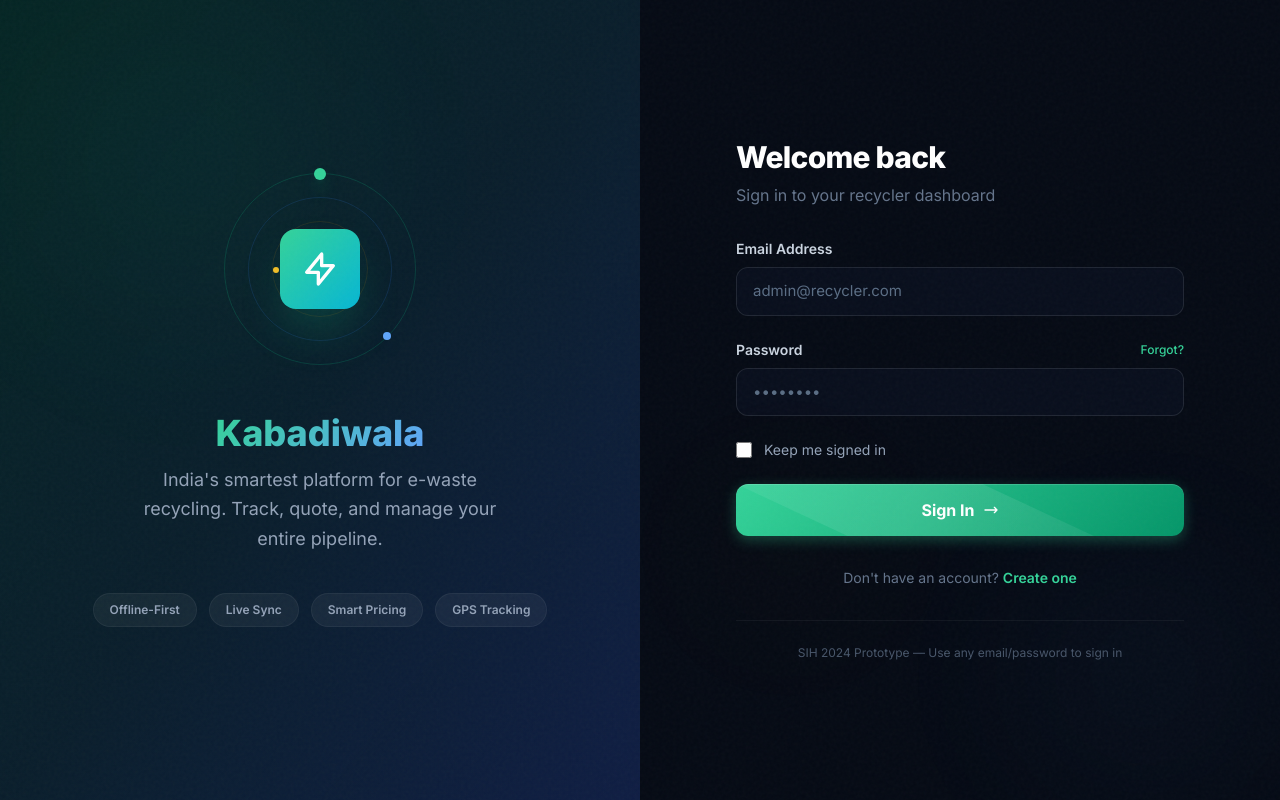
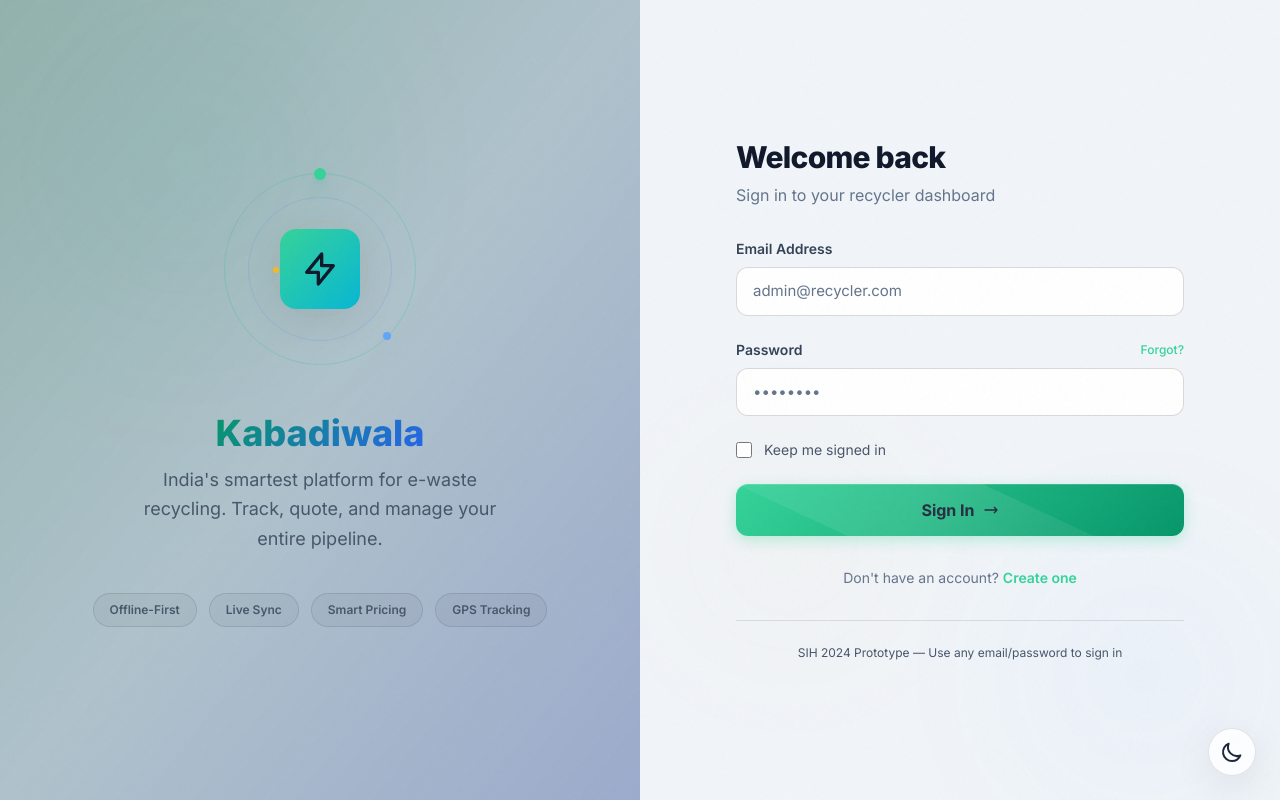
Before and after one commit to Arxov/Kabadiwala, a Next.js app in the folder recycler-portal/: page /login in a window 1280 px wide. Built offline with nearby package versions, Linux system fonts and the light colour scheme.

Commit message:
feat: Add full light/dark mode support and theme toggle button

```diff
--- a/recycler-portal/src/app/globals.css
+++ b/recycler-portal/src/app/globals.css
@@ -304,3 +304,76 @@ textarea::placeholder {
   transform: translate(-50%, -50%);
   animation: float 18s ease-in-out infinite 3s;
 }
+
+/* ─── LIGHT MODE OVERRIDES ─── */
+.light {
+  --bg-deep: #f1f5f9;
+  --bg-base: #f8fafc;
+  --bg-surface: #ffffff;
+  --bg-elevated: #e2e8f0;
+  --border-subtle: rgba(0, 0, 0, 0.08);
+  --border-medium: rgba(0, 0, 0, 0.15);
+  --text-primary: #0f172a;
+  --text-secondary: #334155;
+  --text-muted: #64748b;
+}
+
+/* Force light mode text and backgrounds for hardcoded utility classes */
+.light body { background-color: #f1f5f9; }
+.light .text-white { color: #0f172a !important; }
+.light .text-slate-300 { color: #334155 !important; }
+.light .text-slate-400 { color: #475569 !important; }
+.light .text-slate-500 { color: #64748b !important; }
+.light .bg-slate-800 { background-color: #cbd5e1 !important; }
+.light .bg-white\/5 { background-color: rgba(0, 0, 0, 0.04) !important; }
+.light .bg-white\/10 { background-color: rgba(0, 0, 0, 0.08) !important; }
+.light .hover\:bg-white\/5:hover { background-color: rgba(0, 0, 0, 0.06) !important; }
+.light .hover\:bg-white\/10:hover { background-color: rgba(0, 0, 0, 0.12) !important; }
+.light .border-white\/5, .light .border-white\/10 { border-color: rgba(0, 0, 0, 0.1) !important; }
+.light .bg-\[\#0a1122\] { background-color: #ffffff !important; }
+.light .bg-\[\#060d1a\] { background-color: #e2e8f0 !important; }
+.light .border-\[\#1e293b\] { border-color: #cbd5e1 !important; }
+.light .bg-\[\#050a14\] { background-color: #f1f5f9 !important; }
+.light .bg-\[\#0a1122\]\/80 { background-color: rgba(255, 255, 255, 0.8) !important; }
+
+/* Invert glass panels */
+.light .glass-panel, .light .gradient-card {
+  background: rgba(255, 255, 255, 0.8) !important;
+  border-color: rgba(0, 0, 0, 0.1) !important;
+  box-shadow: 0 4px 20px rgba(0, 0, 0, 0.05) !important;
+}
+.light .glass-header {
+  background: rgba(255, 255, 255, 0.85) !important;
+  border-color: rgba(0, 0, 0, 0.1) !important;
+  box-shadow: 0 2px 10px rgba(0, 0, 0, 0.05) !important;
+}
+
+/* Invert form inputs */
+.light input, .light textarea, .light select {
+  background: #ffffff !important;
+  border-color: rgba(0,0,0,0.15) !important;
+  color: #0f172a !important;
+}
+
+/* Fix shadows & gradients */
+.light .shadow-2xl {
+  box-shadow: 0 10px 40px rgba(0,0,0,0.08) !important;
+}
+.light .text-gradient {
+  background: linear-gradient(135deg, #059669 0%, #2563eb 100%);
+  -webkit-background-clip: text;
+  -webkit-text-fill-color: transparent;
+}
+.light .ambient-bg .orb-1 { background: radial-gradient(circle, rgba(16,185,129,0.2) 0%, transparent 70%); }
+.light .ambient-bg .orb-2 { background: radial-gradient(circle, rgba(59,130,246,0.15) 0%, transparent 70%); }
+.light .ambient-bg .orb-3 { background: radial-gradient(circle, rgba(245,158,11,0.15) 0%, transparent 70%); }
+
+.light .glass-button-outline {
+  border-color: rgba(0,0,0,0.2) !important;
+  color: #334155 !important;
+}
+.light .glass-button-outline:hover {
+  background: rgba(16,185,129,0.1) !important;
+  border-color: #10b981 !important;
+  color: #059669 !important;
+}
--- a/recycler-portal/src/app/layout.tsx
+++ b/recycler-portal/src/app/layout.tsx
@@ -1,5 +1,6 @@
 import type { Metadata, Viewport } from "next";
 import localFont from "next/font/local";
+import ThemeToggle from "@/components/ThemeToggle";
 import "./globals.css";
 
 const geistSans = localFont({
@@ -45,6 +46,7 @@ export default function RootLayout({
           <div className="orb orb-3"></div>
         </div>
         {children}
+        <ThemeToggle />
       </body>
     </html>
   );
--- /dev/null
+++ b/recycler-portal/src/components/ThemeToggle.tsx
@@ -0,0 +1,50 @@
+"use client";
+import { useEffect, useState } from "react";
+
+export default function ThemeToggle() {
+  const [theme, setTheme] = useState<"dark" | "light">("dark");
+
+  useEffect(() => {
+    // Check local storage or system preference on mount
+    const savedTheme = localStorage.getItem("theme");
+    const prefersLight = window.matchMedia("(prefers-color-scheme: light)").matches;
+
+    if (savedTheme === "light" || (!savedTheme && prefersLight)) {
+      setTheme("light");
+      document.documentElement.classList.add("light");
+    } else {
+      setTheme("dark");
+      document.documentElement.classList.remove("light");
+    }
+  }, []);
+
+  const toggleTheme = () => {
+    const newTheme = theme === "dark" ? "light" : "dark";
+    setTheme(newTheme);
+    localStorage.setItem("theme", newTheme);
+    if (newTheme === "light") {
+      document.documentElement.classList.add("light");
+    } else {
+      document.documentElement.classList.remove("light");
+    }
+  };
+
+  return (
+    <button
+      onClick={toggleTheme}
+      className="fixed bottom-6 right-6 z-[9999] w-12 h-12 rounded-full glass-panel flex items-center justify-center hover:scale-110 transition-transform shadow-2xl border border-white/20 dark:border-black/20"
+      aria-label="Toggle Theme"
+      title="Toggle Light/Dark Mode"
+    >
+      {theme === "dark" ? (
+        <svg className="w-6 h-6 text-emerald-400" fill="none" viewBox="0 0 24 24" stroke="currentColor">
+          <path strokeLinecap="round" strokeLinejoin="round" strokeWidth={2} d="M12 3v1m0 16v1m9-9h-1M4 12H3m15.364 6.364l-.707-.707M6.343 6.343l-.707-.707m12.728 0l-.707.707M6.343 17.657l-.707.707M16 12a4 4 0 11-8 0 4 4 0 018 0z" />
+        </svg>
+      ) : (
+        <svg className="w-6 h-6 text-slate-800" fill="none" viewBox="0 0 24 24" stroke="currentColor">
+          <path strokeLinecap="round" strokeLinejoin="round" strokeWidth={2} d="M20.354 15.354A9 9 0 018.646 3.646 9.003 9.003 0 0012 21a9.003 9.003 0 008.354-5.646z" />
+        </svg>
+      )}
+    </button>
+  );
+}
```
